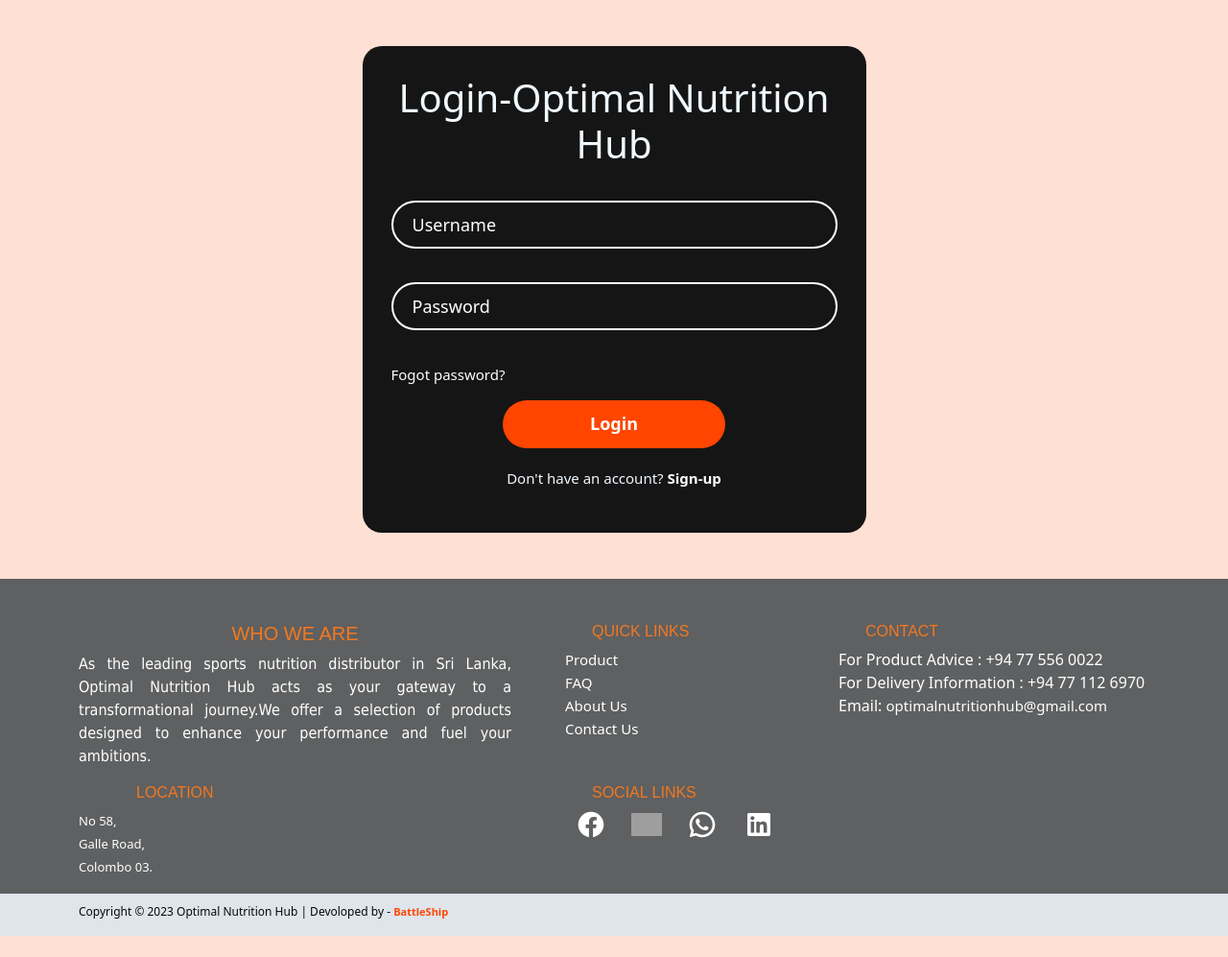
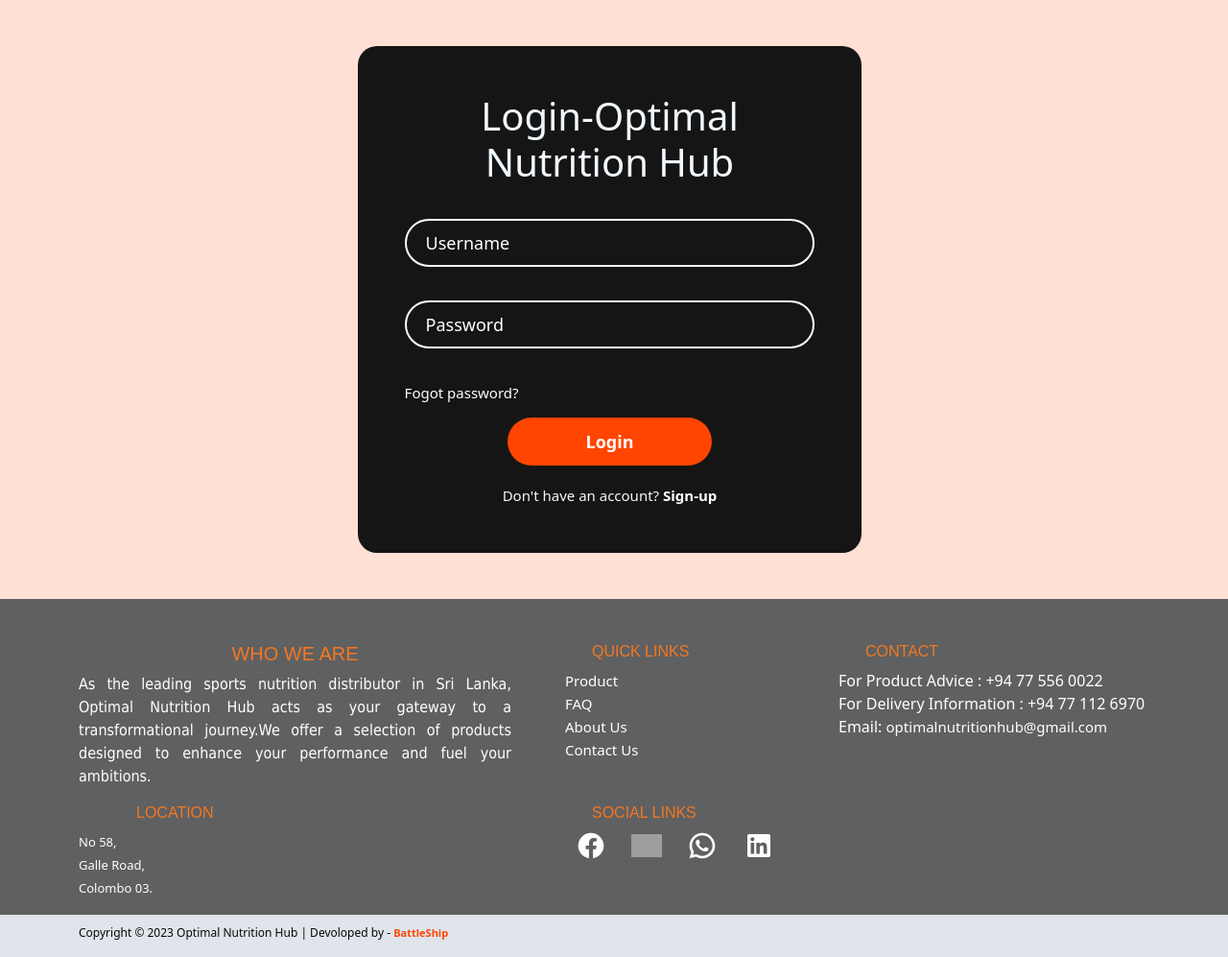
Before and after one commit to randima-edussuriya/optimal-nutrition-hub, a PHP site: page /Login.php in a window 1280 px wide. Shown: the part 98-1095 px from the top of the page at 96% size. Before the commit the page ends 1073 px from the top, so only its background shows below. Run offline with PHP 8.4, Linux system fonts and the light colour scheme; data comes from the database, SQL or seed files in the repository; grey boxes are pictures that could not be loaded.

Commit message:
changed code according to Report

```diff
--- a/Login.php
+++ b/Login.php
@@ -22,8 +22,9 @@
 
   <!-- Login section start -->
   <div class="container row my-5 mx-auto ">
-    <div class="wrapper col-md-6 mx-auto">
-      <form action="#" method="post">
+    <div class="col-md-6 mx-auto">
+      <div class="wrapper">
+        <form action="#" method="post" style="margin: 4%;">
           <h1>Login-Optimal Nutrition Hub</h1>
           <div class="input-box">
             <input type="text" placeholder="Username" required>
@@ -43,6 +44,7 @@
         </form>
       </div>
     </div>
+  </div>
   <!-- Login section end -->
 
   <!-- Footer section start -->
--- a/admin/admin-login.php
+++ b/admin/admin-login.php
@@ -25,7 +25,7 @@
     <!-- Admin login section start -->
     <div class="container row my-5 mx-auto ">
         <div class="wrapper col-md-6 mx-auto">
-            <form action="#" method="post">
+            <form action="#" method="post" style="margin: 4%;">
                 <h1>Login-Optimal Nutrition Hub</h1>
                 <div class="input-box">
                     <input type="text" placeholder="Username" required>
--- a/sign-up.php
+++ b/sign-up.php
@@ -22,7 +22,8 @@
 
   <!-- Sign up section start -->
   <div class="container row my-5 mx-auto">
-    <div class="wrapper col-md-6 mx-auto">
+    <div class="col-md-6 mx-auto">
+      <div class="wrapper">
         <form action="#" method="post">
           <h2>Sign up-Optimal Nutrition Hub</h2>
 
@@ -74,6 +75,7 @@
         </form>
       </div>
     </div>
+  </div>
   <!-- Sign up section end -->
 
   <!-- Footer section start -->
```
Lines whose indentation alone changed are shown as unchanged.
